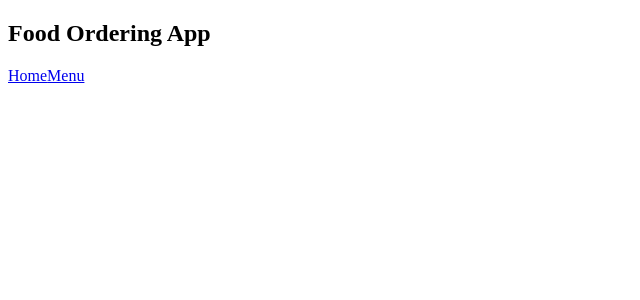
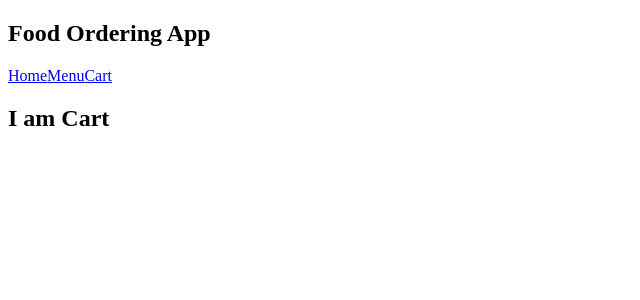
Before and after one commit to karthikhub-07/food-ordering-app, a React (Vite) app: page /cart in a window 1280 px wide. Shown: the top 300 px of the page, without its empty margins (0-640 px from the left). Built offline with nearby package versions, Linux system fonts and the light colour scheme.

Commit message:
Add cart page routing

```diff
--- a/src/AllRoutes.jsx
+++ b/src/AllRoutes.jsx
@@ -3,6 +3,7 @@ import {BrowserRouter,Routes,Route} from 'react-router-dom'
 import Home from './Pages/Home'
 import Navbar from './Components/Navbar'
 import Menu from './Pages/Menu'
+import Cart from './Pages/Cart'
 const AllRoutes = () => {
   return (
     <div>
@@ -11,6 +12,7 @@ const AllRoutes = () => {
         <Routes>
             <Route path='/' element={<Home/>}></Route>
             <Route path='/menu' element={<Menu/>}></Route>
+            <Route path='/cart' element={<Cart/>}></Route>
         </Routes>
         </BrowserRouter>
     </div>
--- a/src/Components/Navbar.jsx
+++ b/src/Components/Navbar.jsx
@@ -7,6 +7,7 @@ const Navbar = () => {
      <h2>Food Ordering App</h2>
      <NavLink to='/'>Home</NavLink>
      <NavLink to='/menu'>Menu</NavLink>
+     <NavLink to='/cart'>Cart</NavLink>
     </nav>
   )
 }
--- a/src/Pages/Cart.jsx
+++ b/src/Pages/Cart.jsx
@@ -0,0 +1,11 @@
+import React from 'react'
+
+const Cart = () => {
+  return (
+    <div>
+        <h2>I am Cart</h2>
+    </div>
+  )
+}
+
+export default Cart
```
